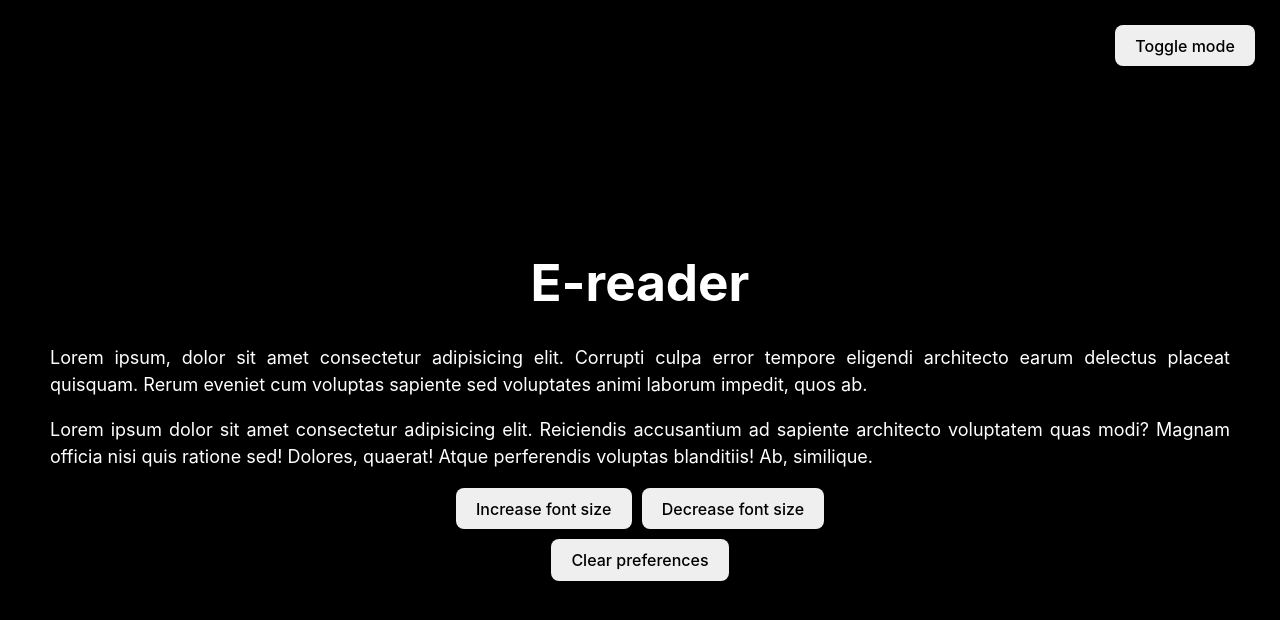
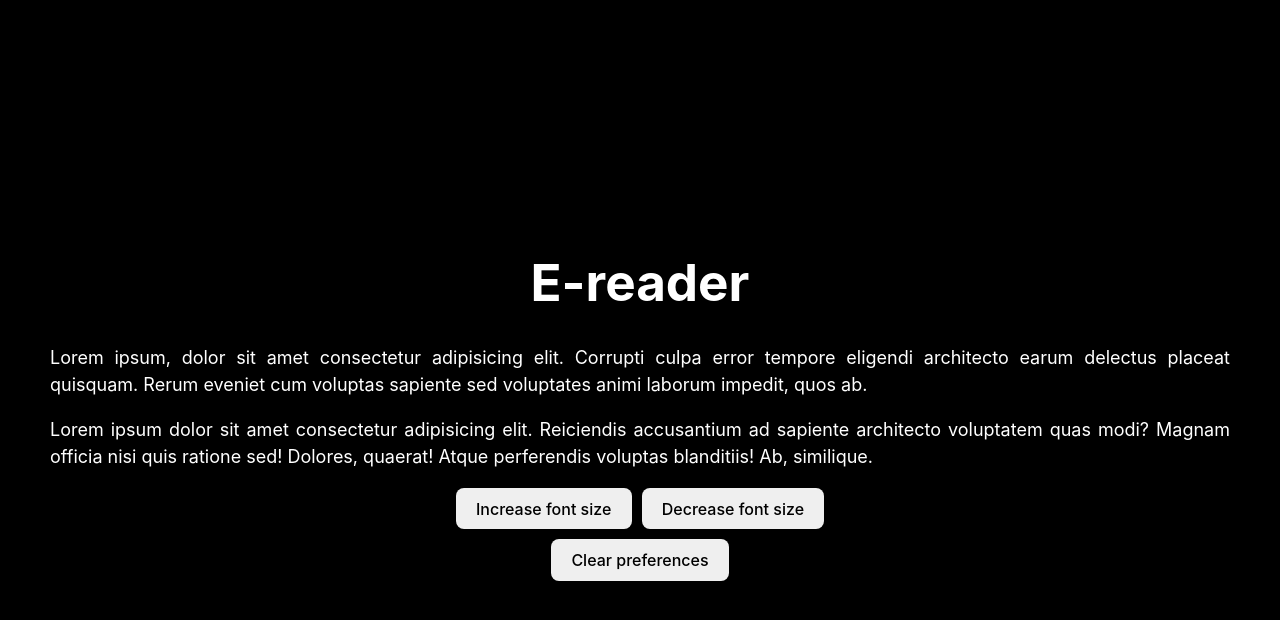
Before and after one commit to biancashiromoto/eReader, a React (Vite) app: page / in a window 1280 px wide. Shown: the top 620 px of the page. Built offline with nearby package versions, Linux system fonts and the light colour scheme.

Commit message:
style: Implement icons for toggle mode button

```diff
--- a/src/App.css
+++ b/src/App.css
@@ -32,7 +32,16 @@
 }
 
 .toggle-mode-button {
+  background-color: unset;
   position: absolute;
+  right: 25px;
   top: 25px;
-  right: 25px;
 }
+
+.toggle-mode-button-light::before {
+  content: url("./assets/images/light-mode.svg");
+}
+
+.toggle-mode-button-dark::before {
+  content: url("./assets/images/dark-mode.svg");
+}
```
